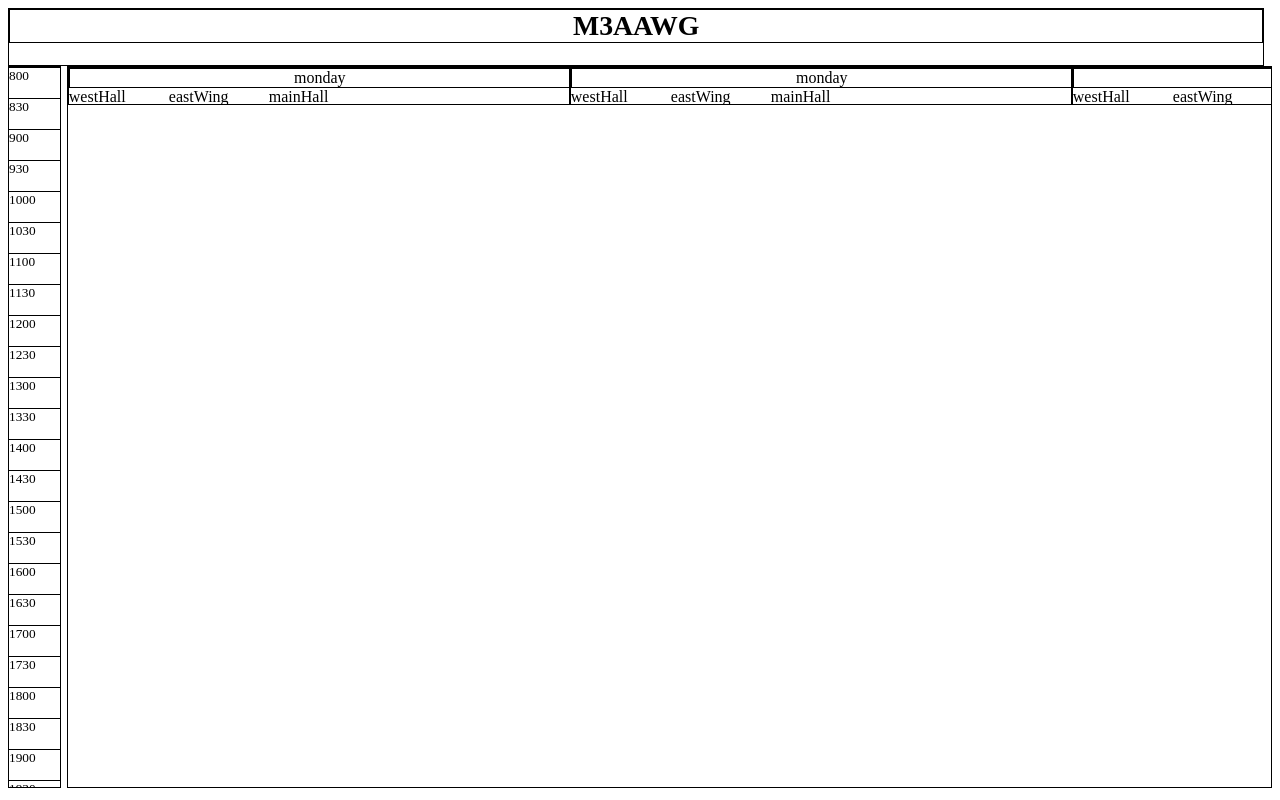
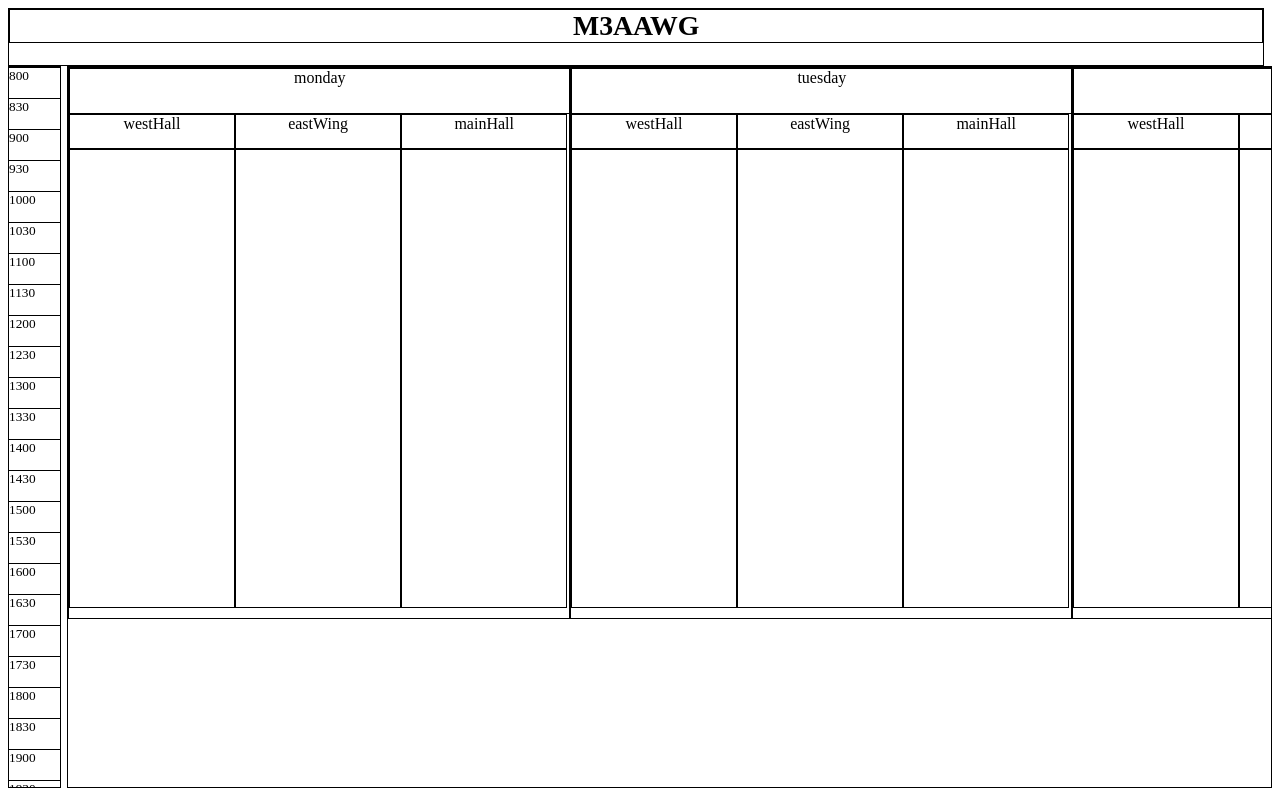
Before and after one commit to johnbuildsthings/mvp, a website: page client/index.html in a window 1280 px wide. Drawn offline with nearby package versions, Linux system fonts and the light colour scheme.

Commit message:
rough styling done; bug in the presentation of events

```diff
--- a/client/app.js
+++ b/client/app.js
@@ -1,4 +1,5 @@
 var app = angular.module('sched', ['sched.title', 'sched.timeTable',
   'sched.days',
-  'sched.day'
+  'sched.day',
+  'sched.event'
 ])
--- a/client/index.html
+++ b/client/index.html
@@ -19,9 +19,21 @@
       <div ng-repeat="day in table.days">
         <div class='dayLayout' ng-controller='dayLayoutController'>
 
-          <div class='date'>{{ table.date }}</div>
+          <div class='date'>{{ day }}</div>
 
-          <div class='roomName' ng-repeat="room in table.rooms">{{ room }}</div>
+          <div class='roomName' style='width: {{ (100 / table.rooms.length) -.5 }}%' ng-repeat="room in table.rooms">{{ room }}</div>
+
+          <div class='eventBox' style='width: {{ (100 / table.rooms.length) -.5 }}%' ng-repeat='room in table.rooms'>
+
+            <div class='innerEventBox' ng-repeat='event in table[{{ room }}]'>
+
+              <div class='event' style="top: {{ event.start }}px; height: {{ event.duration }}px; ">
+                <span>{{ event.title }}</span>
+              </div>
+
+            </div>
+
+          </div>
 
 
         </div>
@@ -37,6 +49,7 @@
   <script src="views/timeTable.js"></script>
   <script src="views/days.js"></script>
   <script src="views/day.js"></script>
+  <script src="views/event.js"></script>
   <script src="app.js"></script>
 
 </body>
--- a/client/style.css
+++ b/client/style.css
@@ -3,7 +3,8 @@
   position: relative;
 }
 
-.title, .timeTable, .daysLayout, h1, .dayLayout, .date{
+.title, .timeTable, .daysLayout, h1, .dayLayout, .date,
+.roomName, .eventBox, .innerEventBox, .event{
   border: 1px solid black;
   margin: 0px;
   padding: 0px;
@@ -46,10 +47,10 @@
 }
 
 .dayLayout{
-  height:100%;
+  height: 550px;
   /*width will be variable later but for now*/
   width: 500px;
-  float:left;
+  float: left;
 }
 
 .date{
@@ -59,8 +60,27 @@
 }
 
 .roomName {
-  height: 2vh;
+  height: 6%;
   /*width will need to be variable at some point*/
-  width: 100px;
+  /*width: 32%;*/
+  float: left;
+  text-align: center;
+}
+
+.eventBox {
+  /*border:1px solid green;*/
+  height:83%;
+  width:32%;
+  position:relative;
   float: left;
 }
+
+.innerEventBox {
+  height:500px;
+  position: absolute;
+}
+
+.event{
+  height:100px;
+  position: absolute;
+}
--- a/client/views/day.js
+++ b/client/views/day.js
@@ -3,6 +3,10 @@
 .controller('dayLayoutController', function ($scope){
   $scope.table = {
     date: 'monday',
-    rooms: ['westHall', 'eastWing', 'mainHall']
+    rooms: ['westHall', 'eastWing', 'mainHall'],
+    westHall: [{start: '0px', duration: '45px', title: 'breakfast'}],
+    eastWing: [{start: '20px', duration: '100px', title: 'HowTo'}],
+    mainHall: [{start: '0px', duration: '45px', title: 'breakfast'},
+      {start: '20px', duration: '100px', title: 'HowTo'}]
   };
 });
--- /dev/null
+++ b/client/views/event.js
@@ -0,0 +1,5 @@
+angular.module('sched.event', [])
+
+.controller('eventController', function ($scope) {
+  $scope.table = {};
+});
```
